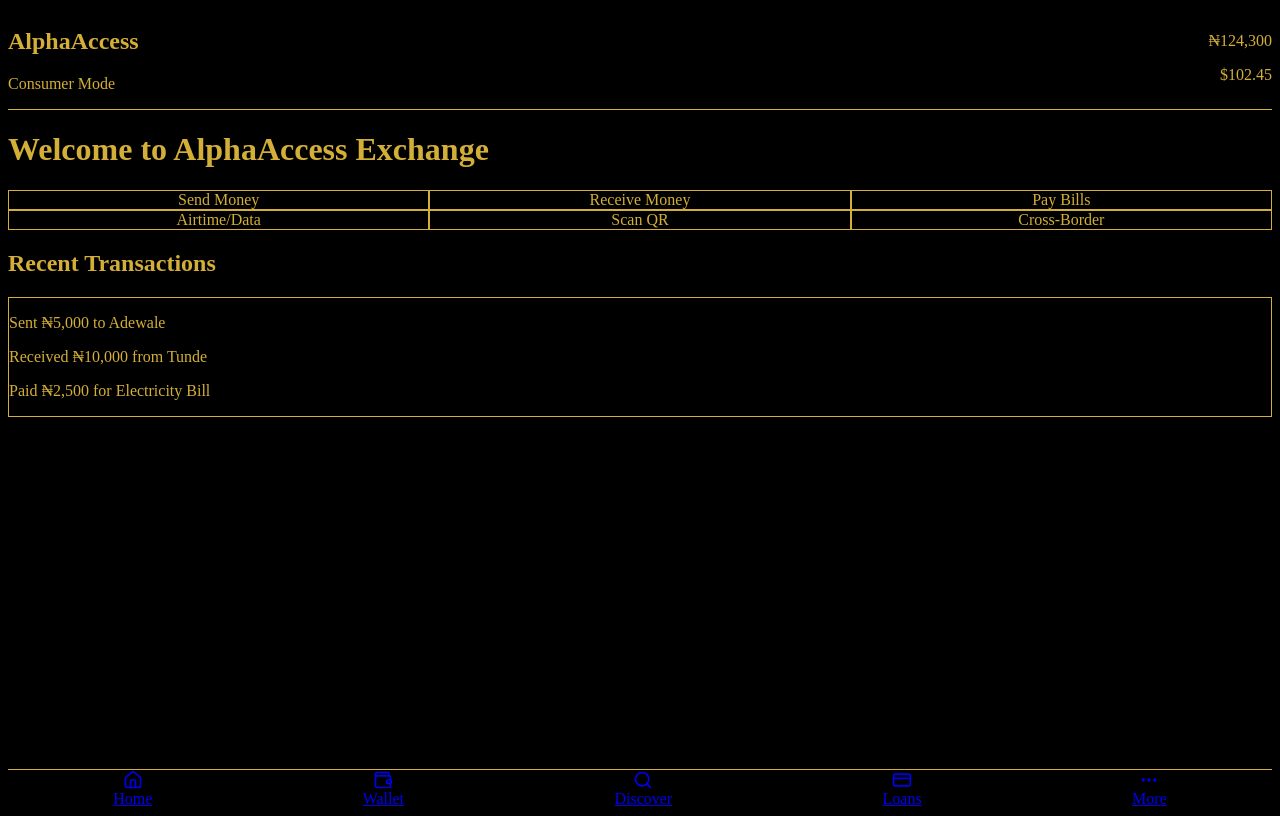
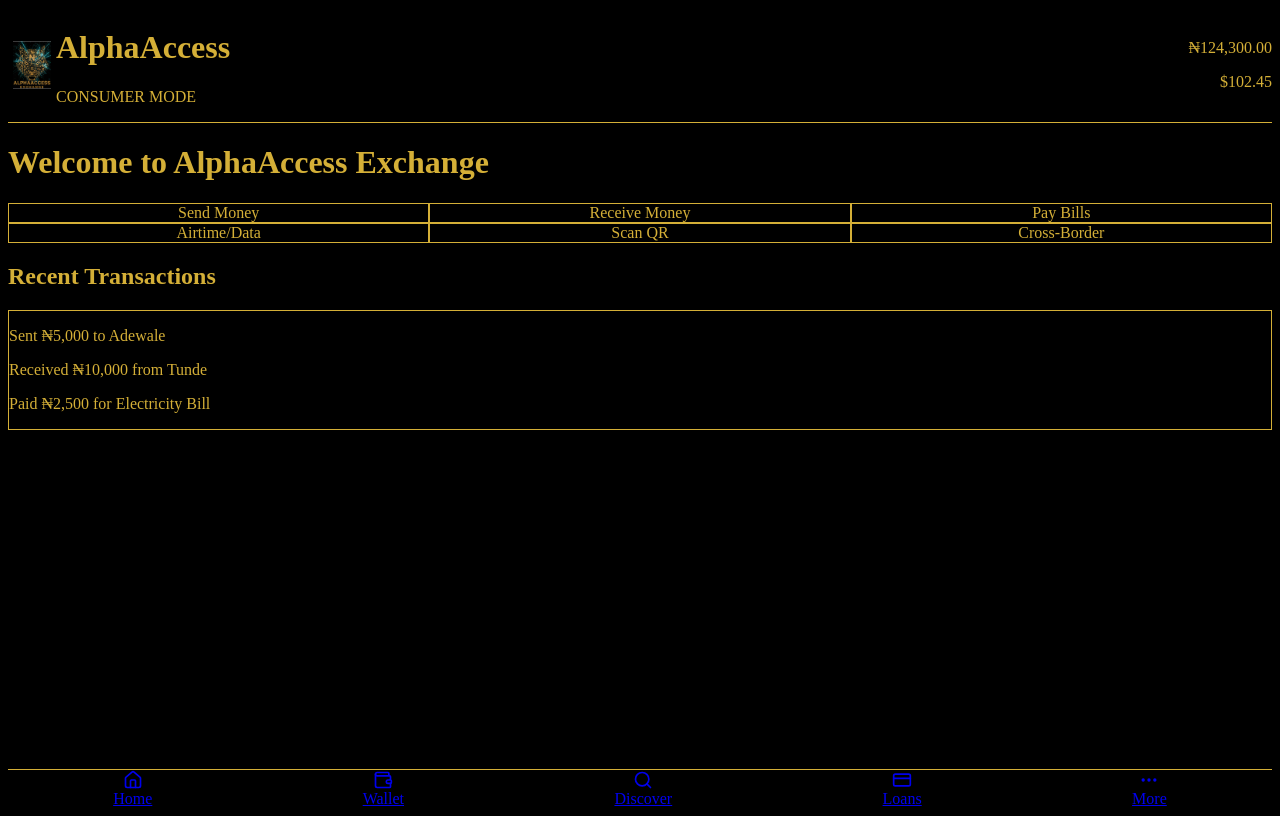
Before and after one commit to officialdavid890-ux/alphaaccess-next, a Next.js app: page /app in a window 1280 px wide. Built offline with nearby package versions, Linux system fonts and the light colour scheme.

Commit message:
Update TopBar.js

```diff
--- a/components/TopBar.js
+++ b/components/TopBar.js
@@ -1,14 +1,28 @@
+import Image from "next/image";
+
 export default function TopBar() {
   return (
-    <div className="flex items-center justify-between px-4 py-3 bg-slate border-b border-gold">
-      <div>
-        <h2 className="text-lg font-semibold text-gold">AlphaAccess</h2>
-        <p className="text-xs text-gray-400">Consumer Mode</p>
+    <header className="flex justify-between items-center px-6 py-4 border-b border-yellow-600/20 bg-black/70 backdrop-blur-md shadow-md">
+      <div className="flex items-center gap-3">
+        <Image
+          src="/aax-logo.png"
+          alt="AlphaAccess Logo"
+          width={48}
+          height={48}
+          className="object-contain"
+        />
+        <div>
+          <h1 className="text-xl text-yellow-400 tracking-widest font-bold">
+            AlphaAccess
+          </h1>
+          <p className="text-xs text-gray-400 uppercase">Consumer Mode</p>
+        </div>
       </div>
+
       <div className="text-right">
-        <p className="text-sm font-bold text-gold">₦124,300</p>
-        <p className="text-xs text-gray-400">$102.45</p>
+        <p className="text-yellow-300 font-mono text-sm">₦124,300.00</p>
+        <p className="text-yellow-500/80 font-mono text-sm">$102.45</p>
       </div>
-    </div>
+    </header>
   );
 }
```
